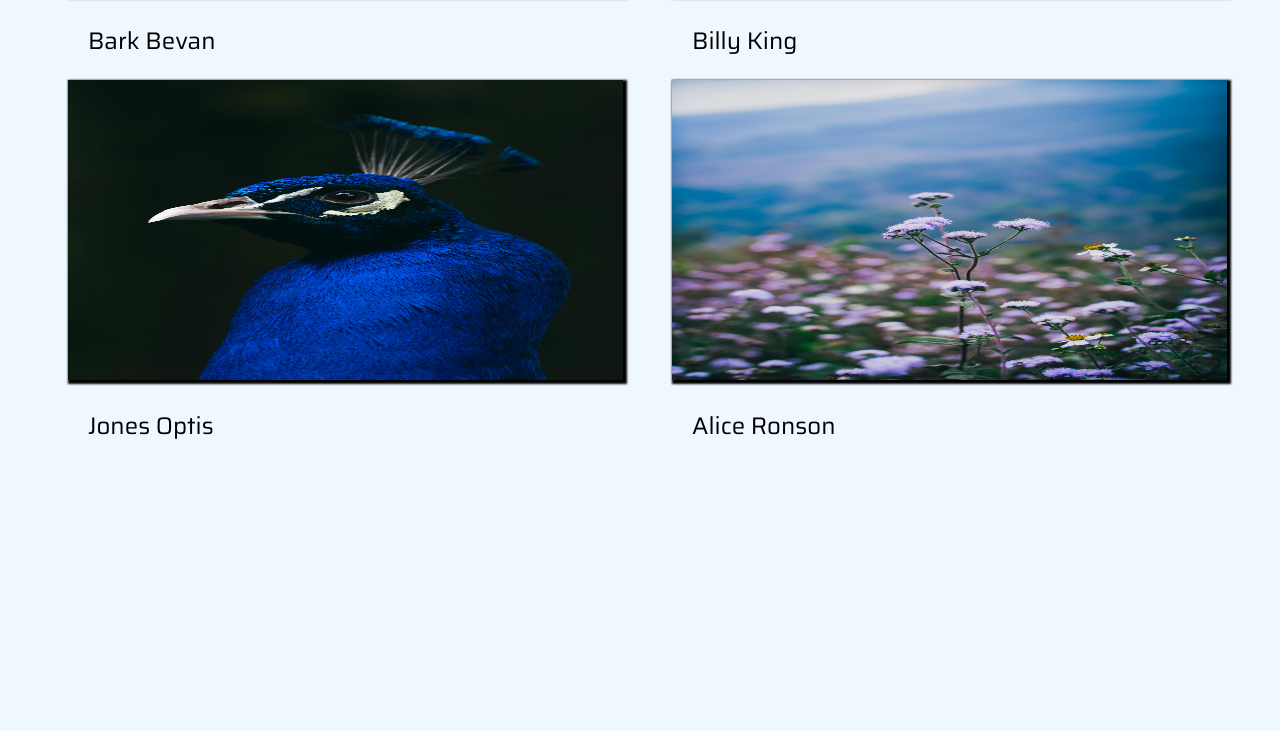
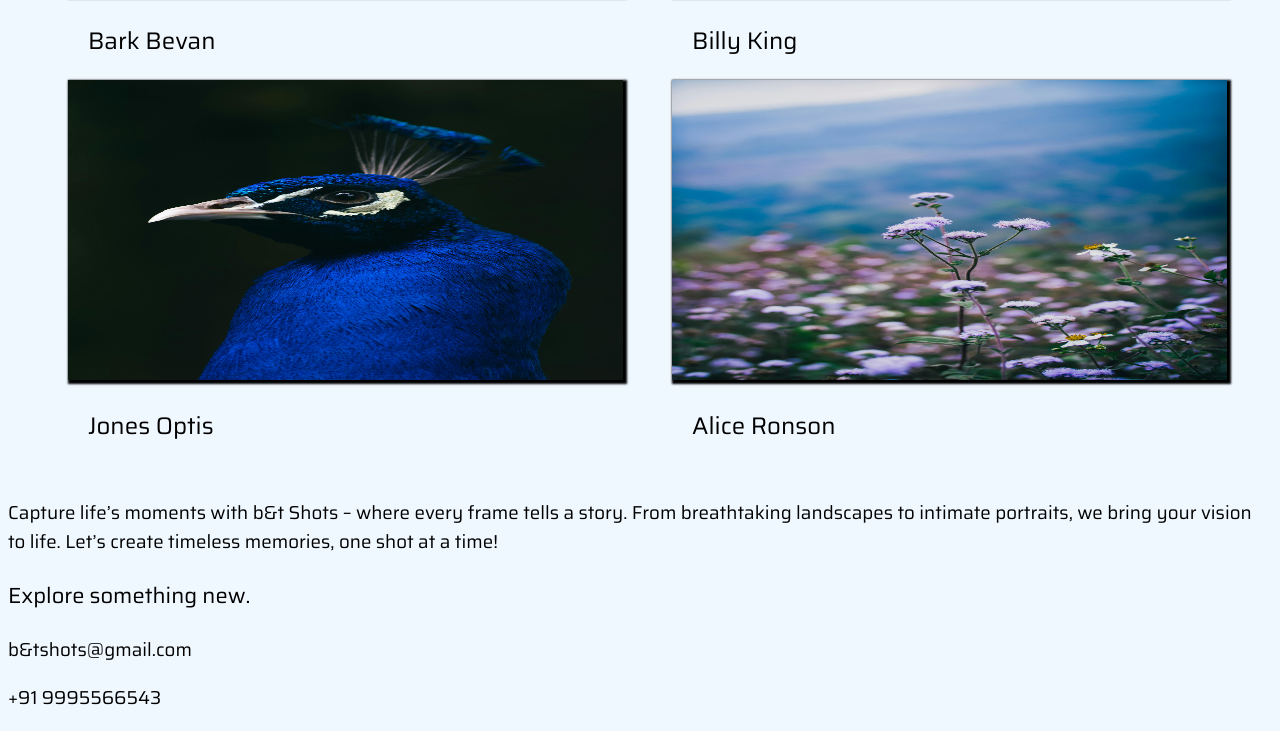
Before and after one commit to Lonecoder007pip/website_using_css, a plain HTML site: page index.html in a window 1280 px wide. Shown: the part 1277-2008 px from the top of the page. Before the commit the page ends 1765 px from the top, so only its background shows below. Drawn offline with Linux system fonts and the light colour scheme.

Commit message:
Update index.html

```diff
--- a/index.html
+++ b/index.html
@@ -66,6 +66,22 @@
         <h2>Alice Ronson</h2>
         </div>
     </section>
+    <section class="about">
+        <h3>Capture life’s moments with b&t Shots
+             – where every frame tells a story.
+              From breathtaking landscapes to intimate portraits,
+              we bring your vision to life.
+               Let’s create timeless memories, one shot at a time!
+
+        <span><h3>Explore something new.</h3></span>
+        <div class="contact">
+            <p>b&tshots@gmail.com</p>
+            <p>+91 9995566543</p>
+        </div>
+
+    </section>
+
+
 
 
 
```
